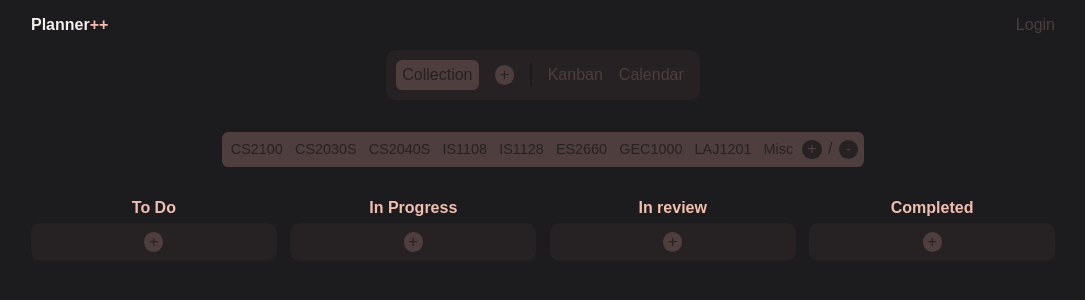
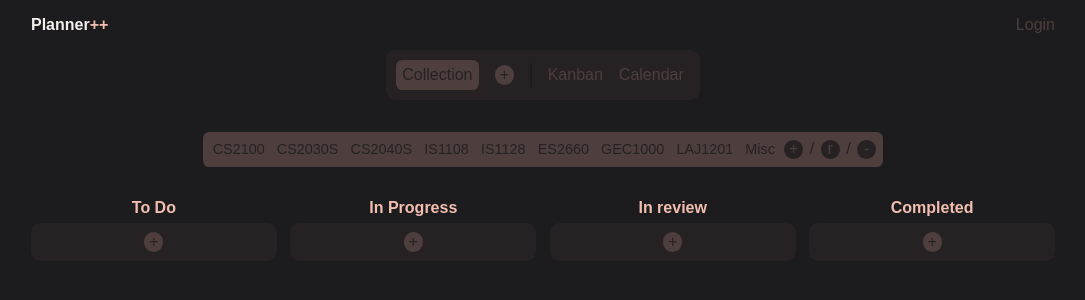
Before and after one commit to Airiinnn/plannerpp-app, a React (Create React App) app: page / in a window 1280 px wide. Shown: the top 300 px of the page, without its empty margins (97-1182 px from the left). Built offline with nearby package versions, Linux system fonts and the light colour scheme.

Commit message:
Added tag-update Modal.

```diff
--- a/src/features/modal/Modal.tsx
+++ b/src/features/modal/Modal.tsx
@@ -13,6 +13,7 @@ import Textarea from "../ui/form/textarea/Textarea";
 import { useAppSelector, useAppDispatch } from "../../app/hooks";
 import { hideModal } from "../../slices/modalSlice";
 
+// Todo: Form identifiers
 function Modal() {
   const dispatch = useAppDispatch();
   const modalType = useAppSelector((state) => state.modal.modalType);
@@ -41,7 +42,7 @@ function Modal() {
       case "tag-add":
         return (
           <Form submitHandler={(event) => null}>
-            <InputTitle name="title" defaultValue="Tag Title" />
+            <InputTitle name="title" defaultValue="New tag" />
             <ButtonSubmit text="Add" />
           </Form>
         );
@@ -49,8 +50,17 @@ function Modal() {
       case "tag-delete":
         return (
           <Form submitHandler={(event) => null}>
-            <InputTitle name="title" defaultValue="Tag Title" />
+            <InputTitle name="title" defaultValue="Tag to be deleted" />
             <ButtonSubmit text="Delete" />
+          </Form>
+        );
+
+      case "tag-update":
+        return (
+          <Form submitHandler={(event) => null}>
+            <InputTitle name="title" defaultValue="Tag to be renamed" />
+            <InputTitle name="new-title" defaultValue="New tag" />
+            <ButtonSubmit text="Update" />
           </Form>
         );
 
--- a/src/features/tagbar/Tagbar.tsx
+++ b/src/features/tagbar/Tagbar.tsx
@@ -7,17 +7,21 @@ import { useAppSelector, useAppDispatch } from "../../app/hooks";
 import { toggleSelected } from "../../slices/tagbarSlice";
 import { showModal } from "../../slices/modalSlice";
 
-// Todo: Overflow behavior
+// Todo: Overflow behavior, button icons
 function Tagbar() {
   const dispatch = useAppDispatch();
   const tags = useAppSelector((state) => state.tagbar.tags);
 
-  const showAddModalPayload = {
+  const showTagAddModalPayload = {
     modalType: "tag-add"
   }
 
-  const showDeleteModalPayload = {
+  const showTagDeleteModalPayload = {
     modalType: "tag-delete"
+  }
+
+  const showTagUpdateModalPayload = {
+    modalType: "tag-update"
   }
 
   return (
@@ -32,9 +36,11 @@ function Tagbar() {
         </h2>
       ))}
 
-      <CircleButton clickHandler={() => dispatch(showModal(showAddModalPayload))} text="+" invertColors={true} />
+      <CircleButton clickHandler={() => dispatch(showModal(showTagAddModalPayload))} text="+" invertColors={true} />
       <span className="tagbar__button-separator">/</span>
-      <CircleButton clickHandler={() => dispatch(showModal(showDeleteModalPayload))} text="-" invertColors={true} />
+      <CircleButton clickHandler={() => dispatch(showModal(showTagUpdateModalPayload))} text="r" invertColors={true} />
+      <span className="tagbar__button-separator">/</span>
+      <CircleButton clickHandler={() => dispatch(showModal(showTagDeleteModalPayload))} text="-" invertColors={true} />
     </div>
   );
 }
```
